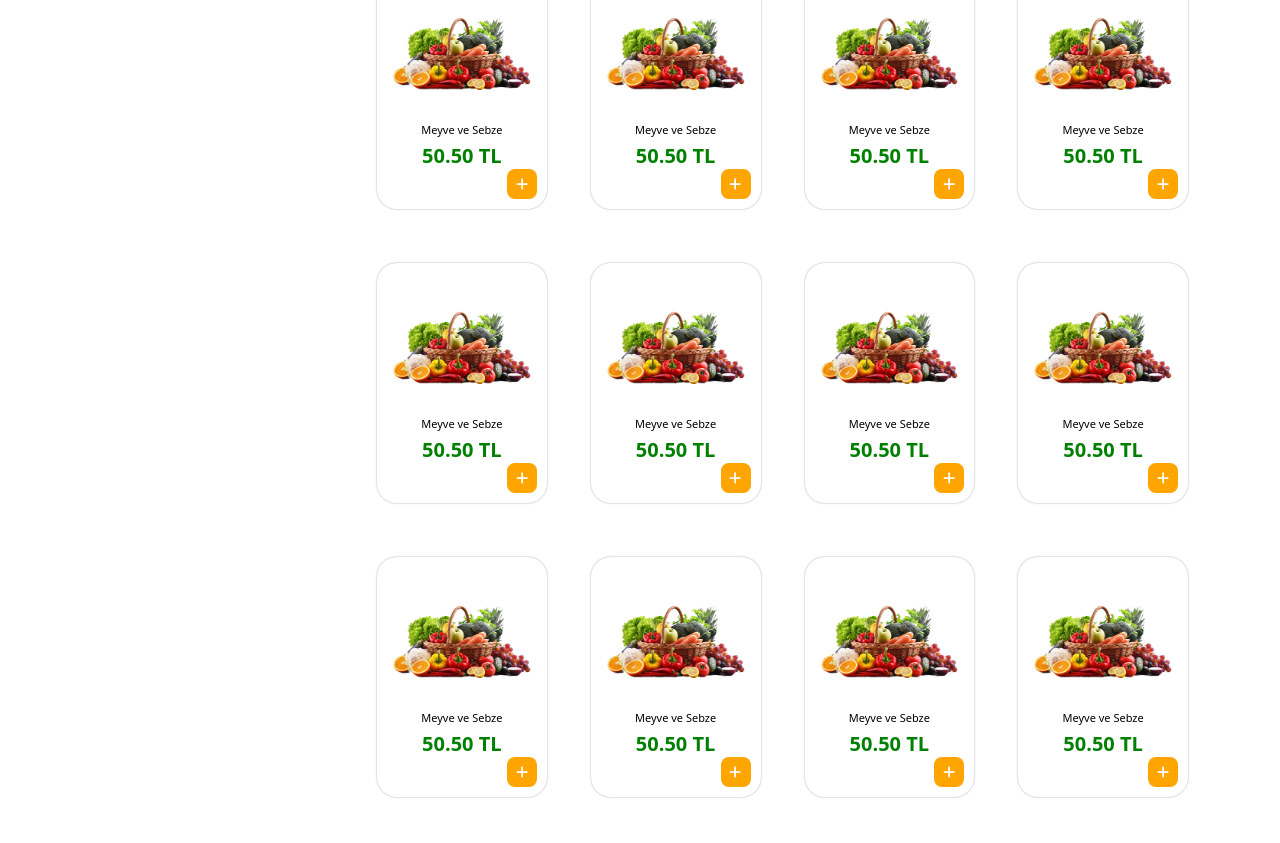
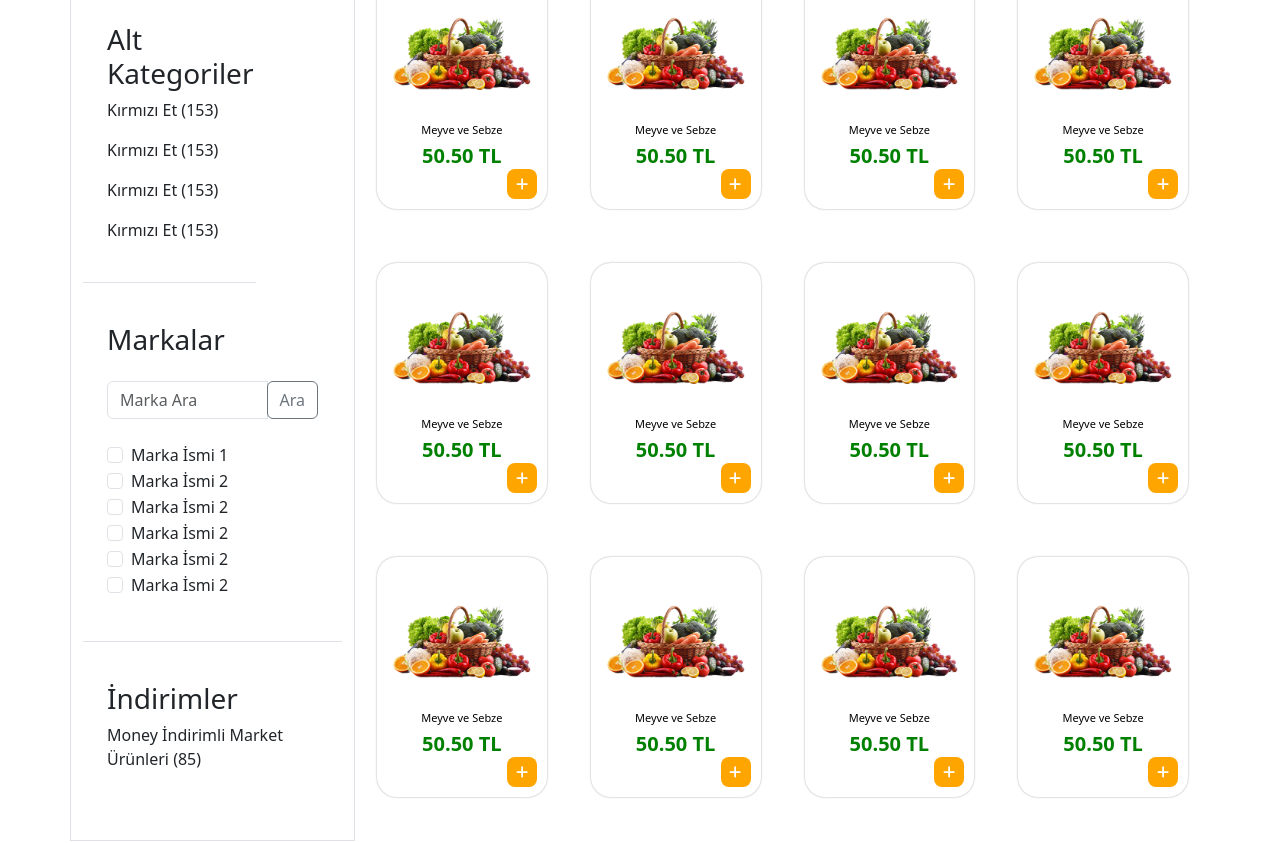
Before and after one commit to EmrhnOZCN/microservices-viva-online-market, a React (Create React App) app in the folder frontend/vivaproject/: page /1 in a window 1280 px wide. Shown: the part 280-1123 px from the top of the page. Built offline with nearby package versions, Linux system fonts and the light colour scheme; a small style sheet from the web is missing.

Commit message:
tasarım geliştirildi

```diff
--- a/frontend/vivaproject/src/components/Auth/Login.js
+++ b/frontend/vivaproject/src/components/Auth/Login.js
@@ -6,10 +6,15 @@ import { useNavigate } from 'react-router-dom';
 import loginlogo from '../../assets/loginlogo.png';
 import 'bootstrap/dist/css/bootstrap.min.css';
 import Loader from '../Loader/Loader';
+import ReCAPTCHA from 'react-google-recaptcha'; // Google reCAPTCHA ekledik
 
 const Login = () => {
   const [isLoading, setIsLoading] = useState(true);
   const navigate = useNavigate();
+  const [captchaValue, setCaptchaValue] = useState(null); // reCAPTCHA değeri için state ekledik
+
+
+
   useEffect(() => {
     localStorage.removeItem('selectedCategory');
     const timer = setTimeout(() => {
@@ -18,9 +23,28 @@ const Login = () => {
 
     return () => clearTimeout(timer);
   }, []);
+
+
+
   const handleRegisterClick = () => {
+
     // Kayıt ol butonuna tıklandığında /kayit-ol sayfasına yönlendirme yapılıyor
     navigate('/kayit-ol');
+  };
+
+
+  const handleCaptchaChange = (value) => {
+    setCaptchaValue(value);
+  };
+
+  const handleLogin = () => {
+    if (captchaValue) {
+      // reCAPTCHA doğrulaması başarılı ise giriş işlemini gerçekleştir
+      console.log('reCAPTCHA doğrulaması başarılı!');
+      // Buraya giriş işlemlerini ekleyin
+    } else {
+      alert('Lütfen reCAPTCHA doğrulamasını tamamlayın!');
+    }
   };
 
   return (
@@ -80,7 +104,12 @@ const Login = () => {
                     </button>
 
                     <div className="text-center text-lg-start pt-2 ">
-                      <button type="button" className="btn btn-primary btn-lg "
+                    <ReCAPTCHA
+                        sitekey="6Lc5U24pAAAAANFPw_NAGl8ouzadd5aThfuaP3lI
+                        " // Buraya kendi site anahtarınızı girin
+                        onChange={handleCaptchaChange} // reCAPTCHA değeri değiştiğinde bu işlevi çağırır
+                      />
+                      <button type="button" className="btn btn-primary btn-lg mt-3"
                         style={{ paddingLeft: '2.5rem', paddingRight: '2.5rem' }}>Giriş Yap</button>
                        <p className="small mt-2 pt-1 mb-0">Hesabınız yok mu?
               <a  className="link-color fw-bold p-1 " onClick={handleRegisterClick} style={{ cursor: 'pointer' }}>
--- a/frontend/vivaproject/src/components/Navbar/Navbar.css
+++ b/frontend/vivaproject/src/components/Navbar/Navbar.css
@@ -41,7 +41,7 @@
 }
 
 .navbar-buttons button:hover {
-    background-color: #ff7e00;;
+    background-color: #ff7e00;
 }
 
 .navbar-buttons .order-track-button,
--- a/frontend/vivaproject/src/components/producttemp/Producttemp.js
+++ b/frontend/vivaproject/src/components/producttemp/Producttemp.js
@@ -41,12 +41,116 @@ const Producttemp = () => {
         <Navbar2></Navbar2>
           <div className='container'>
             <div className='row'>
-              <div className='col-md-3'>
-                <h2>{category} Ürünleri</h2>
+              <div className='col-md-3  border'>
+
+                  <div className='col-md-12 bg-gray mb-3 p-4 border-bottom'>
+                  <h2>{category} </h2>
+                  <span>573 ürün</span>
+                  </div>
+                  <div className='col-md-8 bg-gray mb-3 p-4 border-bottom'>
+                      <h3>Alt Kategoriler</h3>
+                      <p>Kırmızı Et (153)</p>
+                      <p>Kırmızı Et (153)</p>
+                      <p>Kırmızı Et (153)</p>
+                      <p>Kırmızı Et (153)</p>
+                  </div>
+                  <div className='col-md-12 bg-gray mb-3 p-4 border-bottom'>
+
+        <h3 className='mb-4'>Markalar</h3>
+        <div className="input-group mb-4">
+            <input type="text" className="form-control" placeholder="Marka Ara" aria-label="Marka Ara" />
+            <div className="input-group-append">
+                <button className="btn btn-outline-secondary" type="button">Ara</button>
+            </div>
+        </div>
+        <div className="overflow-auto mt-2 mb-4" style={{ maxHeight: '150px' }}>
+            <div className="form-check">
+                <input className="form-check-input" type="checkbox" value="" id="marka1" />
+                <label className="form-check-label" htmlFor="marka1">
+                    Marka İsmi 1
+                </label>
+            </div>
+            <div className="form-check">
+                <input className="form-check-input" type="checkbox" value="" id="marka2" />
+                <label className="form-check-label" htmlFor="marka2">
+                    Marka İsmi 2
+                </label>
+            </div>
+            <div className="form-check">
+                <input className="form-check-input" type="checkbox" value="" id="marka2" />
+                <label className="form-check-label" htmlFor="marka2">
+                    Marka İsmi 2
+                </label>
+            </div>
+            <div className="form-check">
+                <input className="form-check-input" type="checkbox" value="" id="marka2" />
+                <label className="form-check-label" htmlFor="marka2">
+                    Marka İsmi 2
+                </label>
+            </div>
+            <div className="form-check">
+                <input className="form-check-input" type="checkbox" value="" id="marka2" />
+                <label className="form-check-label" htmlFor="marka2">
+                    Marka İsmi 2
+                </label>
+            </div>
+            <div className="form-check">
+                <input className="form-check-input" type="checkbox" value="" id="marka2" />
+                <label className="form-check-label" htmlFor="marka2">
+                    Marka İsmi 2
+                </label>
+            </div>
+            <div className="form-check">
+                <input className="form-check-input" type="checkbox" value="" id="marka2" />
+                <label className="form-check-label" htmlFor="marka2">
+                    Marka İsmi 2
+                </label>
+            </div>
+
+            <div className="form-check">
+                <input className="form-check-input" type="checkbox" value="" id="marka2" />
+                <label className="form-check-label" htmlFor="marka2">
+                    Marka İsmi 2
+                </label>
+            </div>
+            <div className="form-check">
+                <input className="form-check-input" type="checkbox" value="" id="marka2" />
+                <label className="form-check-label" htmlFor="marka2">
+                    Marka İsmi 2
+                </label>
+            </div>
+            <div className="form-check">
+                <input className="form-check-input" type="checkbox" value="" id="marka2" />
+                <label className="form-check-label" htmlFor="marka2">
+                    Marka İsmi 2
+                </label>
+            </div>
+
+            <div className="form-check">
+                <input className="form-check-input" type="checkbox" value="" id="marka2" />
+                <label className="form-check-label" htmlFor="marka2">
+                    Marka İsmi 2
+                </label>
+            </div>
+            <div className="form-check">
+                <input className="form-check-input" type="checkbox" value="" id="marka2" />
+                <label className="form-check-label" htmlFor="marka2">
+                    Marka İsmi 2
+                </label>
+            </div>
+
+            {/* Diğer markalar buraya eklenmeli */}
+        </div>
+    </div>
+                  <div className='col-md-12 bg-gray p-4'>
+                      <h3>İndirimler</h3>
+                      <p>Money İndirimli Market Ürünleri (85)</p>
+                  </div>
+
               </div>
               <div className='col-md-9'>
-                <div>
-                  <h2>{category} </h2>
+                <div className=''>
+                  <h2 className=''>{category} </h2>
                   <div className='dropdown-container'>
                     <button className='btnnn-oynerilenler' onClick={toggleDropdown}>
                       <FontAwesomeIcon icon={faDownLong} className={`arrow-updown2-icon ${showDropdown && 'active'}`} style={{ fontSize: '12px' }} />
```
Also changed, not shown: 1 other file (tests, documents, lock files or other folders).
